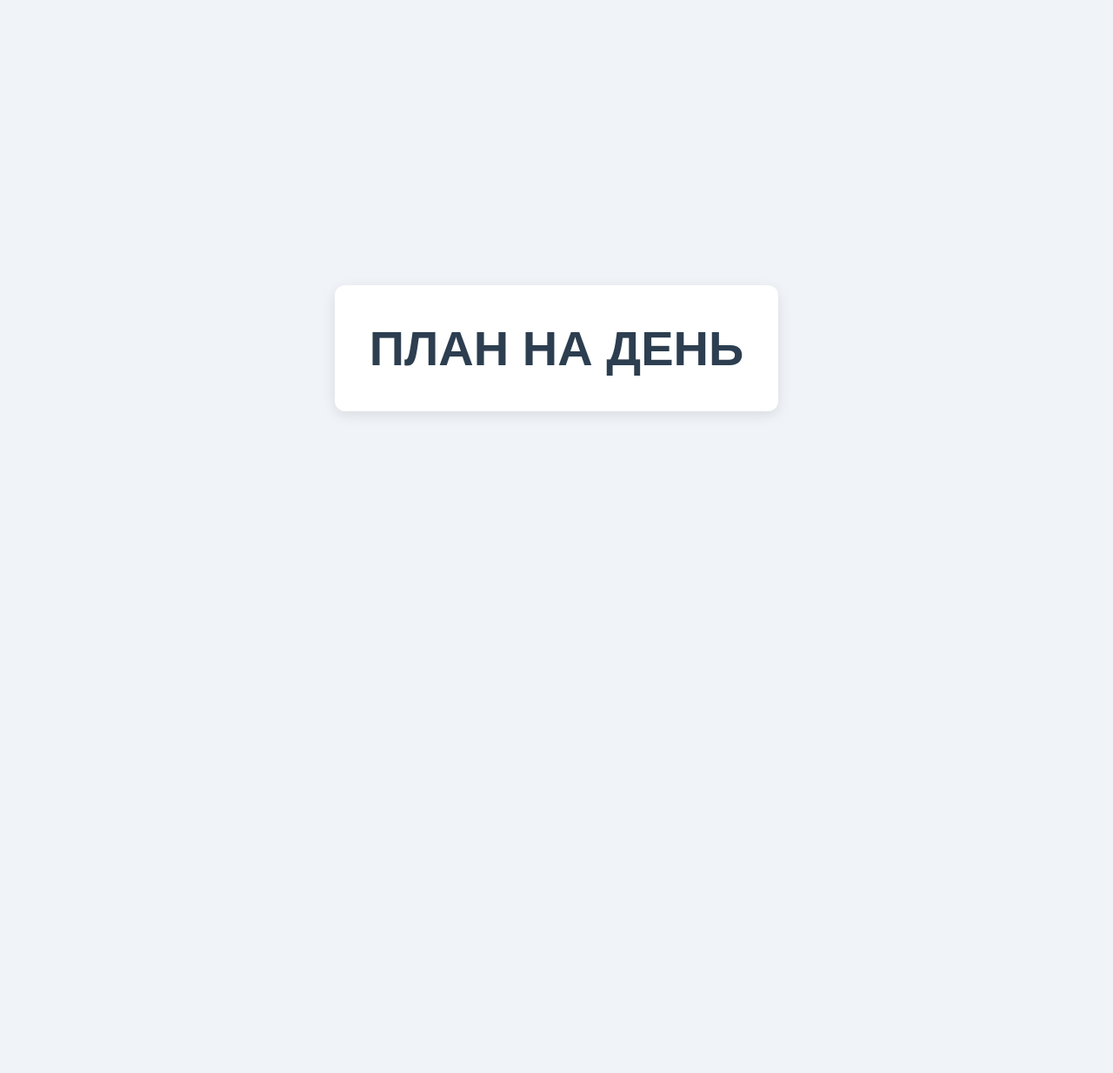
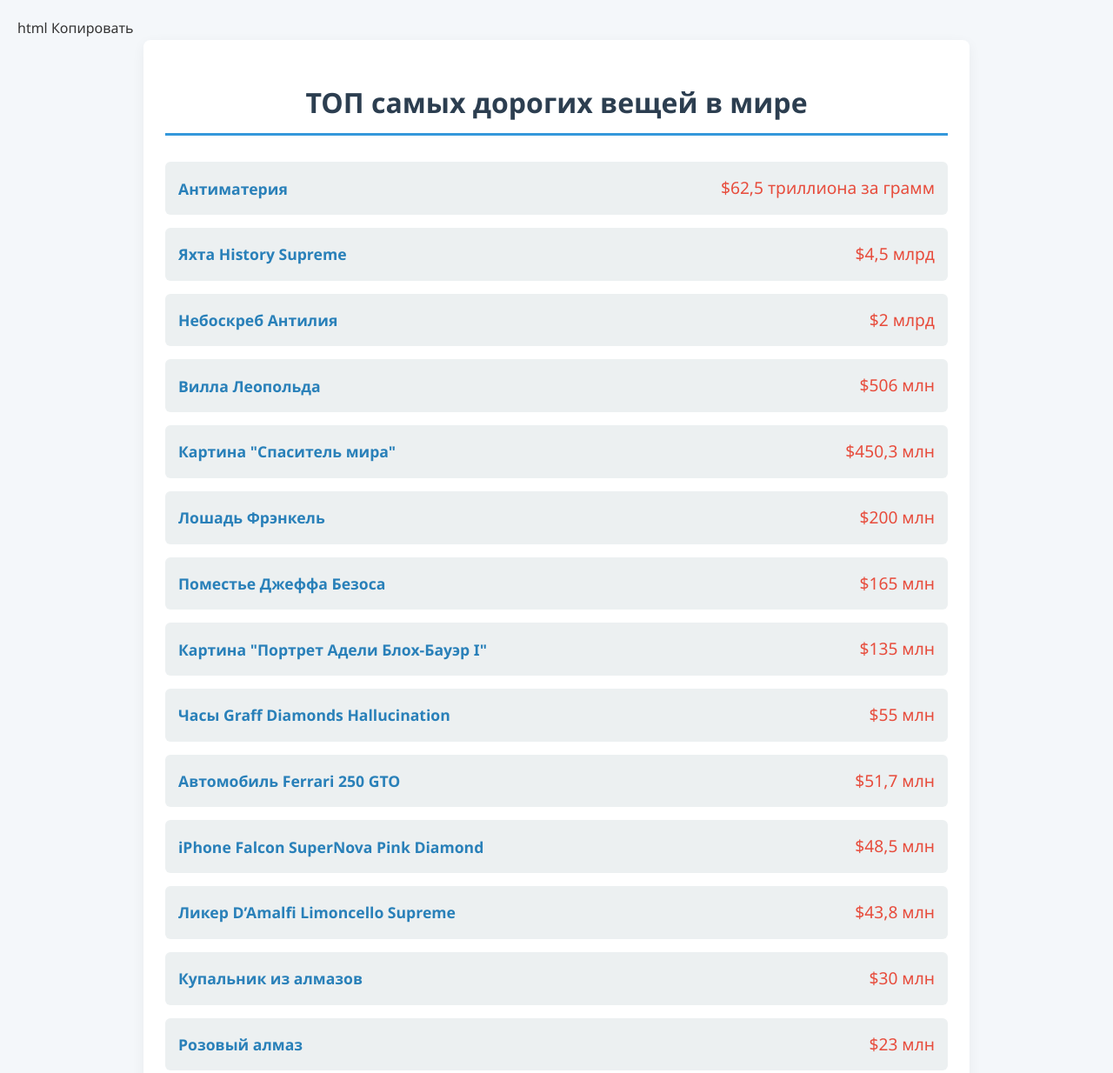
Before and after one commit to maksimnepomnyashikh-cpu/Lazzy, a plain HTML site: page index.html in a window 1280 px wide. Shown: the top 1234 px of the page at 87% size. Before the commit the page ends 800 px from the top, so only its background shows below. Drawn offline with Linux system fonts and the light colour scheme.

Commit message:
Update index.html

```diff
--- a/index.html
+++ b/index.html
@@ -1,43 +1,189 @@
+html
+Копировать
 <!DOCTYPE html>
 <html lang="ru">
 <head>
     <meta charset="UTF-8">
+    <title>Самые дорогие вещи в мире</title>
     <meta name="viewport" content="width=device-width, initial-scale=1.0">
-    <title>План на день</title>
     <style>
-        /* Стили для всей страницы */
+        /* Общие стили */
         body {
-            margin: 0;
-            padding: 0;
+            font-family: 'Segoe UI', Tahoma, Geneva, Verdana, sans-serif;
+            background-color: #f4f7fa;
+            color: #333;
+            line-height: 1.6;
+            margin: 20px;
+        }
+        h1 {
+            text-align: center;
+            color: #2c3e50;
+            border-bottom: 3px solid #3498db;
+            padding-bottom: 10px;
+            margin-bottom: 30px;
+        }
+        .container {
+            max-width: 900px;
+            margin: auto;
+            background: white;
+            padding: 25px;
+            border-radius: 8px;
+            box-shadow: 0 4px 15px rgba(0,0,0,0.05);
+        }
+        ul {
+            list-style-type: none;
+            padding-left: 0;
+        }
+        li {
+            background: #ecf0f1;
+            margin-bottom: 15px;
+            padding: 15px;
+            border-radius: 6px;
             display: flex;
-            justify-content: center; /* Горизонтальное центрирование */
-            align-items: center;     /* Вертикальное центрирование */
-            min-height: 100vh;       /* Высота на весь экран */
-            background-color: #f0f4f8; /* Цвет фона */
-            font-family: Arial, sans-serif;
+            justify-content: space-between;
+            align-items: center;
+            transition: transform 0.2s;
         }
-
-        /* Стили для контейнера с надписью */
-        .container {
+        li:hover {
+            transform: translateX(10px);
+            background: #dfe6ed;
+        }
+        .item-name {
+            font-weight: bold;
+            font-size: 1.1rem;
+            color: #2980b9;
+        }
+        .price {
+            font-size: 1.2rem;
+            color: #e74c3c;
+            min-width: 120px; /* Выравнивание цен по правому краю */
+            text-align: right;
+        }
+        footer {
             text-align: center;
-            padding: 40px;
-            background-color: #ffffff;
-            border-radius: 12px;
-            box-shadow: 0 4px 15px rgba(0, 0, 0, 0.1);
+            margin-top: 40px;
+            font-size: 0.9rem;
+            color: #777;
         }
-
-        /* Стили для самой надписи */
-        h1 {
-            font-size: 3.5rem; /* Размер шрифта */
-            color: #2c3e50;    /* Темно-синий цвет текста */
-            margin: 0;
-            font-weight: bold;
+        @media (max-width: 600px) {
+            li {
+                flex-direction: column;
+                text-align: center;
+            }
+            .price {
+                min-width: auto;
+                margin-top: 8px;
+            }
         }
     </style>
 </head>
 <body>
-    <div class="container">
-        <h1>ПЛАН НА ДЕНЬ</h1>
-    </div>
+
+<div class="container">
+    <h1>ТОП самых дорогих вещей в мире</h1>
+
+    <ul>
+        <!-- 1 -->
+        <li>
+            <span class="item-name">Антиматерия</span>
+            <span class="price">$62,5 триллиона за грамм</span>
+        </li>
+        <!-- 2 -->
+        <li>
+            <span class="item-name">Яхта History Supreme</span>
+            <span class="price">$4,5 млрд</span>
+        </li>
+        <!-- 3 -->
+        <li>
+            <span class="item-name">Небоскреб Антилия</span>
+            <span class="price">$2 млрд</span>
+        </li>
+        <!-- 4 -->
+        <li>
+            <span class="item-name">Вилла Леопольда</span>
+            <span class="price">$506 млн</span>
+        </li>
+        <!-- 5 -->
+        <li>
+            <span class="item-name">Картина "Спаситель мира"</span>
+            <span class="price">$450,3 млн</span>
+        </li>
+        <!-- 6 -->
+        <li>
+            <span class="item-name">Лошадь Фрэнкель</span>
+            <span class="price">$200 млн</span>
+        </li>
+        <!-- 7 -->
+        <li>
+            <span class="item-name">Поместье Джеффа Безоса</span>
+            <span class="price">$165 млн</span>
+        </li>
+        <!-- 8 -->
+        <li>
+            <span class="item-name">Картина "Портрет Адели Блох-Бауэр I"</span>
+            <span class="price">$135 млн</span>
+        </li>
+        <!-- 9 -->
+        <li>
+            <span class="item-name">Часы Graff Diamonds Hallucination</span>
+            <span class="price">$55 млн</span>
+        </li>
+        <!-- 10 -->
+        <li>
+            <span class="item-name">Автомобиль Ferrari 250 GTO</span>
+            <span class="price">$51,7 млн</span>
+        </li>
+        <!-- 11 -->
+        <li>
+            <span class="item-name">iPhone Falcon SuperNova Pink Diamond</span>
+            <span class="price">$48,5 млн</span>
+        </li>
+        <!-- 12 -->
+        <li>
+            <span class="item-name">Ликер D’Amalfi Limoncello Supreme</span>
+            <span class="price">$43,8 млн</span>
+        </li>
+        <!-- 13 -->
+        <li>
+            <span class="item-name">Купальник из алмазов</span>
+            <span class="price">$30 млн</span>
+        </li>
+        <!-- 14 -->
+        <li>
+            <span class="item-name">Розовый алмаз</span>
+            <span class="price">$23 млн</span>
+        </li>
+        <!-- 15 -->
+        <li>
+            <span class="item-name">Номерной знак "1"</span>
+            <span class="price">$15 млн</span>
+        </li>
+        <!-- 16 -->
+        <li>
+            <span class="item-name">Яд скорпиона</span>
+            <span class="price">$10 млн/л</span>
+        </li>
+        <!-- 17 -->
+        <li>
+            <span class="item-name">Акула в формальдегиде</span>
+            <span class="price">$8 млн</span>
+        </li>
+        <!-- 18 -->
+        <li>
+            <span class="item-name">Парящая кровать</span>
+            <span class="price">$1,6 млн</span>
+        </li>
+        <!-- 19 -->
+        <li>
+            <span class="item-name">Десерт с золотом и бриллиантом</span>
+            <span class="price">$35 тыс.</span>
+        </li>
+    </ul>
+
+    <footer>
+        Данные собраны на основе открытых источников.
+    </footer>
+</div>
+
 </body>
 </html>
```
